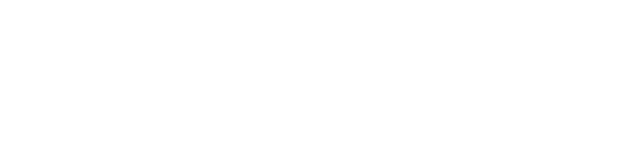
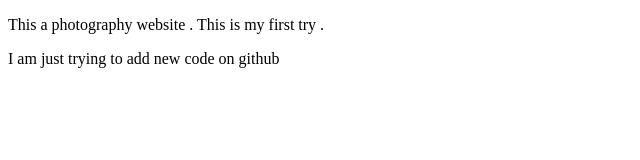
Before and after one commit to DebashisDhar/photography-site, a plain HTML site: page index.html in a window 1280 px wide. Shown: the whole page, without its empty margins (0-640 px from the left). Drawn offline with Linux system fonts and the light colour scheme.

Commit message:
paragraph adding

```diff
--- a/index.html
+++ b/index.html
@@ -7,6 +7,8 @@
     <title>My first Photography site</title>
 </head>
 <body>
+    <p>This a photography website . This is my first try .</p>
+    <p>I am just trying to add new code on github</p>
 
 </body>
 </html>
```
